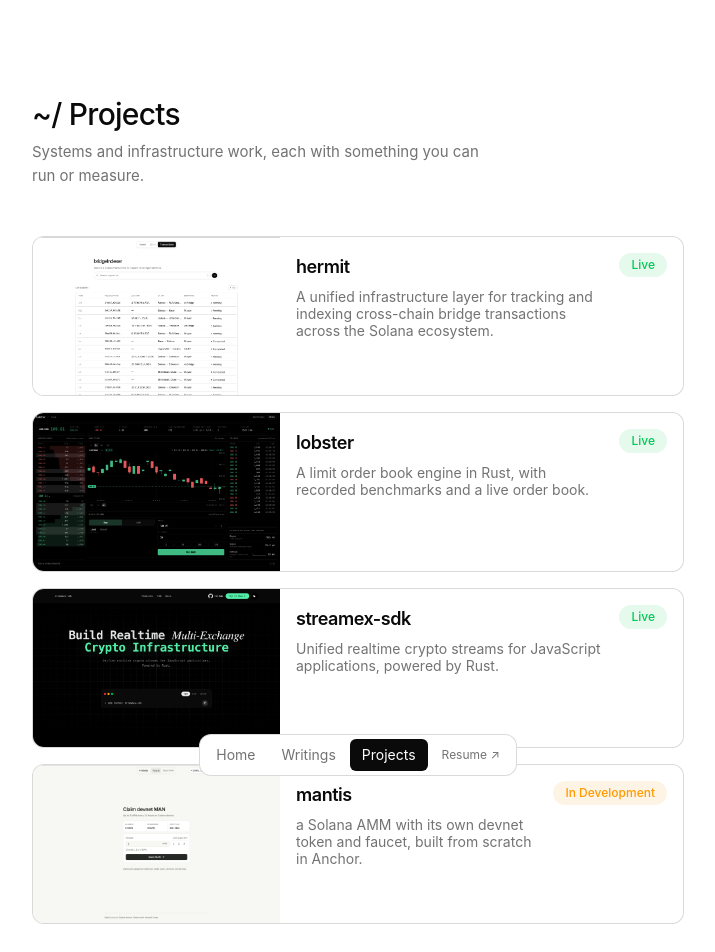
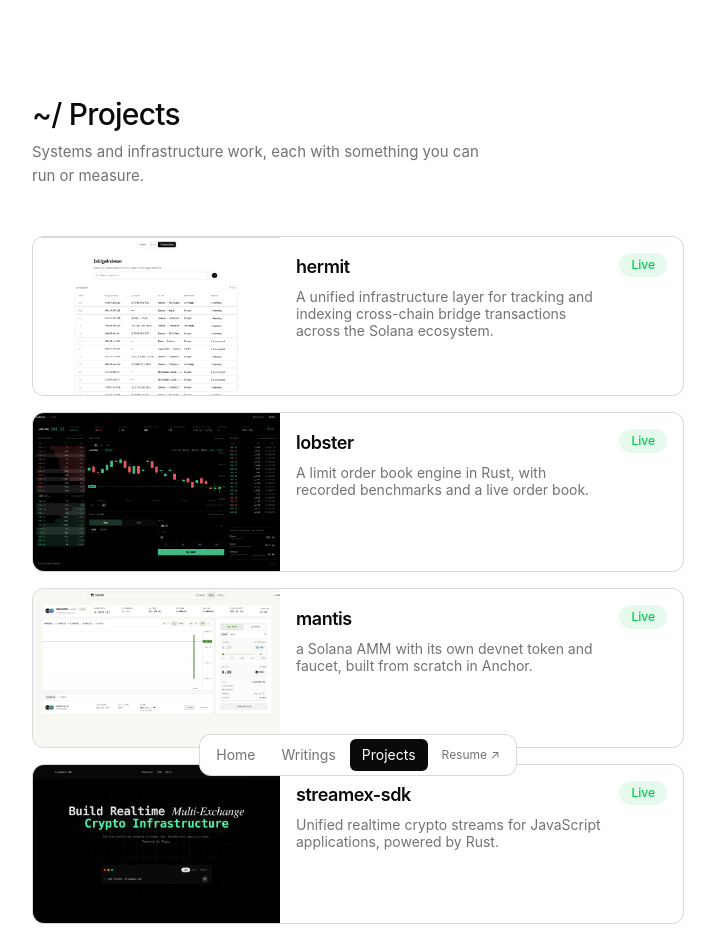
Before and after one commit to VedantShuklaaa/project-hub, a Next.js app: page / in a window 1280 px wide. Shown: the top 952 px of the page, without its empty margins (282-997 px from the left). Built offline with nearby package versions, Linux system fonts and the light colour scheme; no server answers.

Commit message:
fix: updated the status to Live for mantis

```diff
--- a/projects.ts
+++ b/projects.ts
@@ -30,6 +30,14 @@ export const projects: Project[] = [
     imageAlt: "Live depth chart from the lobster limit order book",
     originEnv: "LOBSTER_ORIGIN",
   }, {
+    slug: "mantis",
+    name: "mantis",
+    blurb: "a Solana AMM with its own devnet token and faucet, built from scratch in Anchor.",
+    status: "Live",
+    image: "/projects/mantis.png",
+    imageAlt: "a Solana AMM with its own devnet token and faucet, built from scratch in Anchor.",
+    originEnv: "MANTIS_ORIGIN",
+  }, {
     slug: "streamex-sdk",
     name: "streamex-sdk",
     blurb: "Unified realtime crypto streams for JavaScript applications, powered by Rust.",
@@ -37,13 +45,5 @@ export const projects: Project[] = [
     image: "/projects/streamex.png",
     imageAlt: "Realtime crypto price streams flowing into a JavaScript client",
     originEnv: "STREAMEX_ORIGIN",
-  }, {
-    slug: "mantis",
-    name: "mantis",
-    blurb: "a Solana AMM with its own devnet token and faucet, built from scratch in Anchor.",
-    status: "In Development",
-    image: "/projects/mantis.png",
-    imageAlt: "a Solana AMM with its own devnet token and faucet, built from scratch in Anchor.",
-    originEnv: "MANTIS_ORIGIN",
   }
 ];
```
Also changed, not shown: public/projects/mantis.png.
